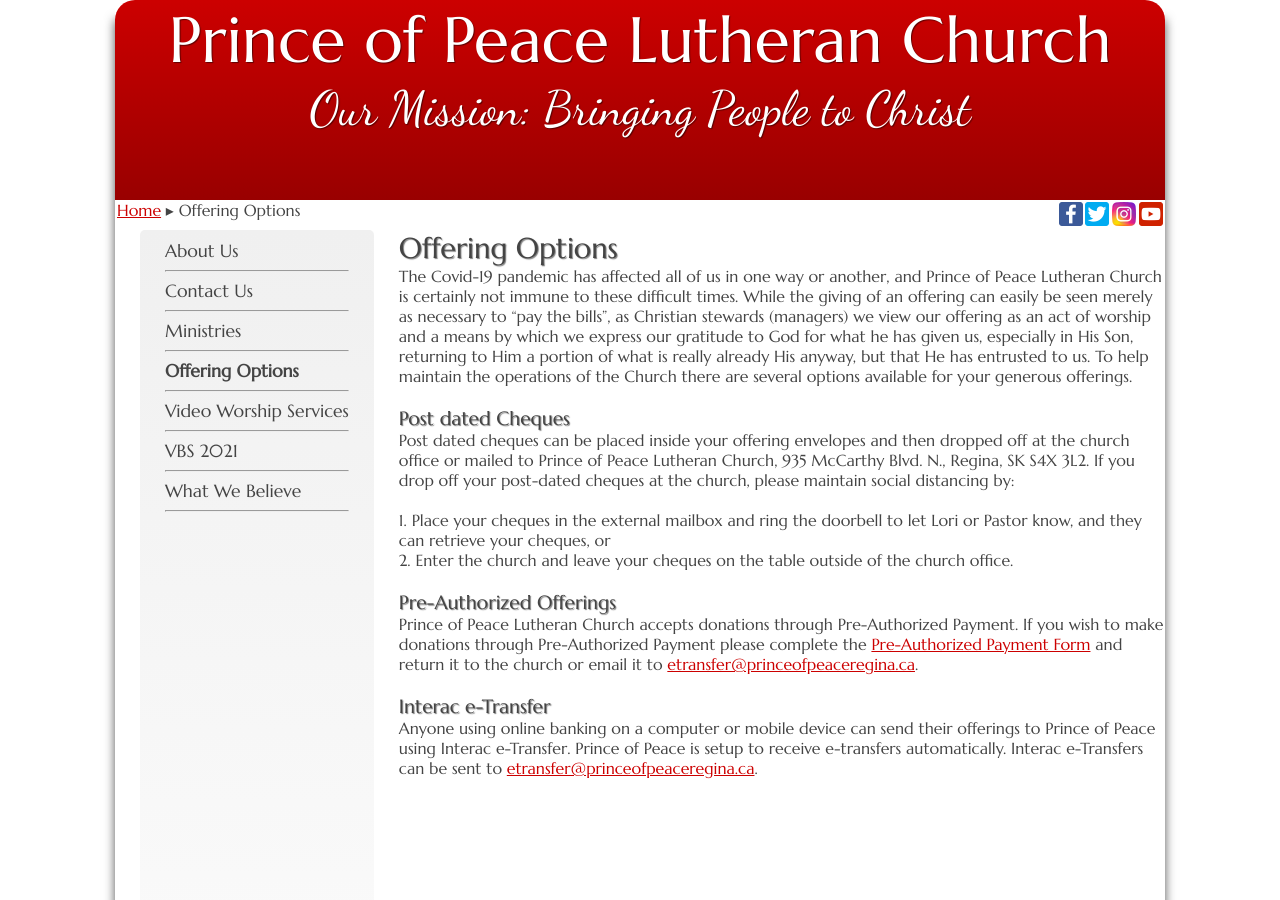
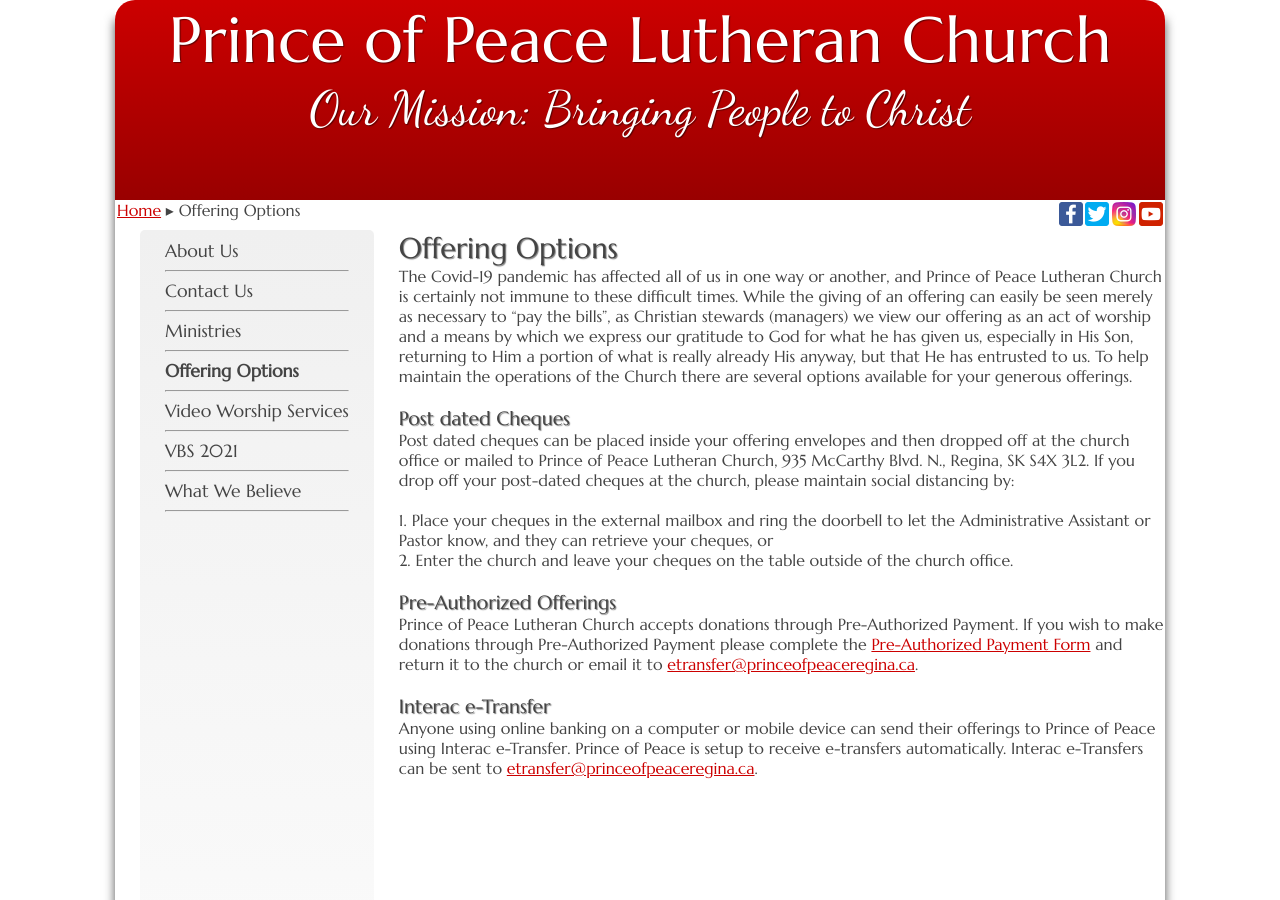
Before and after one commit to weslowsk/princeofpeace, a Jekyll site: the page built from offerings.html, in a window 1280 px wide and 900 px high. Built offline with Jekyll 4.4.1, drawn with Linux system fonts in a browser that asks for light colours.

Commit message:
replace Lori's name with her role

```diff
--- a/offerings.html
+++ b/offerings.html
@@ -12,7 +12,7 @@ title: Offering Options
 Post dated cheques can be placed inside your offering envelopes and then dropped off at the church office or mailed to Prince of Peace Lutheran Church, 935 McCarthy Blvd. N., Regina, SK S4X 3L2.  If you drop off your post-dated cheques at the church, please maintain social distancing by:
 <br/></br>
 <ol>
-    <li class="main">Place your cheques in the external mailbox and ring the doorbell to let Lori or Pastor know, and they can retrieve your cheques, or</li>
+    <li class="main">Place your cheques in the external mailbox and ring the doorbell to let the Administrative Assistant or Pastor know, and they can retrieve your cheques, or</li>
     <li class="main">Enter the church and leave your cheques on the table outside of the church office.</li>
 </ol>
 <br/>
```
